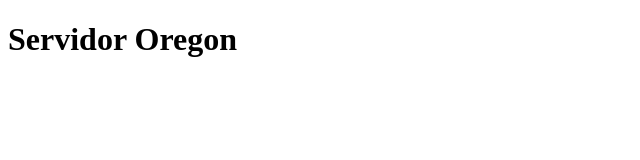
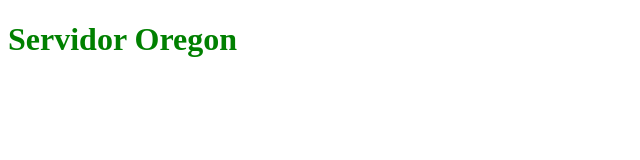
Before and after one commit to joshersilCeed/proyecto2nube-oregon, a plain HTML site: page index.html in a window 1280 px wide. Shown: the whole page, without its empty margins (0-640 px from the left). Drawn offline with Linux system fonts and the light colour scheme.

Commit message:
Oregon en verde

```diff
--- a/index.html
+++ b/index.html
@@ -6,6 +6,6 @@
     <title>Servidor Oregon</title>
   </head>
   <body>
-    <h1 style="green: red">Servidor Oregon</h1>
+    <h1 style="color: green">Servidor Oregon</h1>
   </body>
 </html>
```
